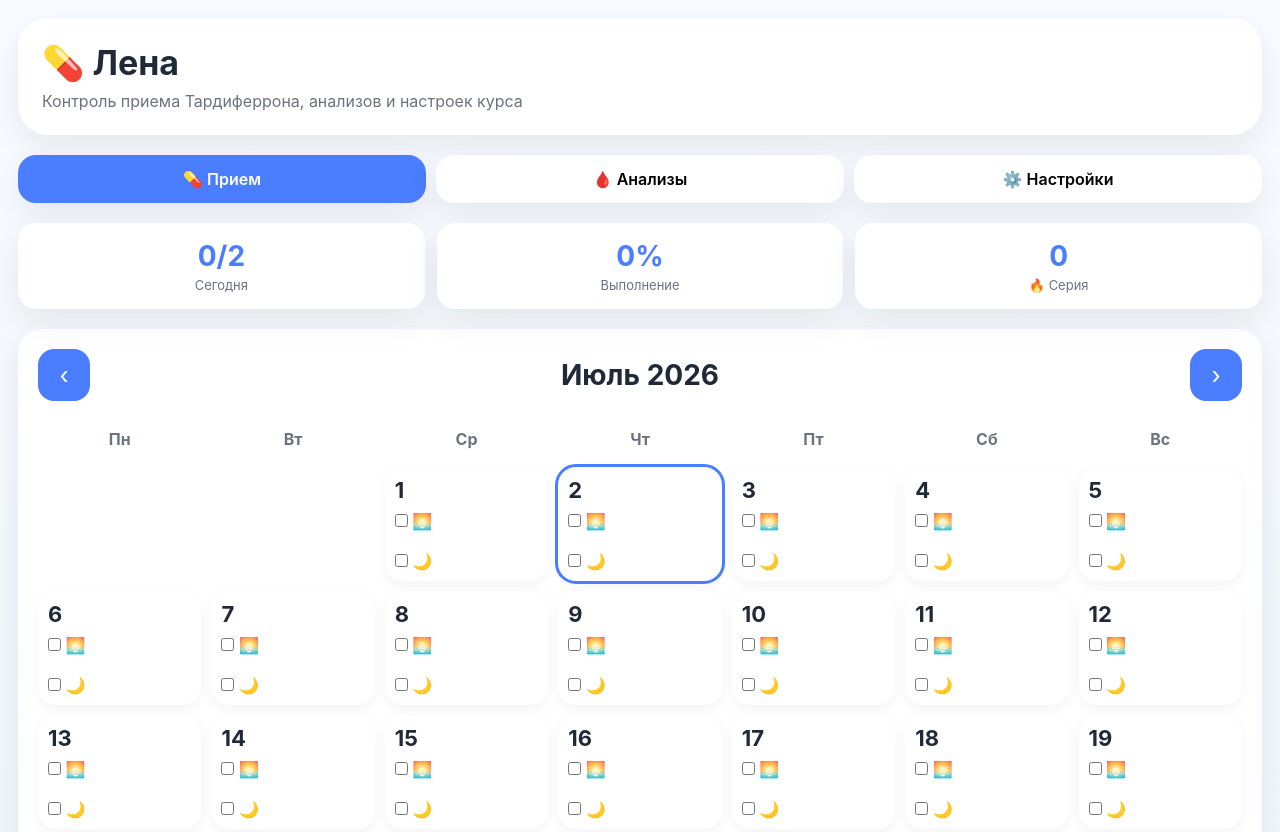
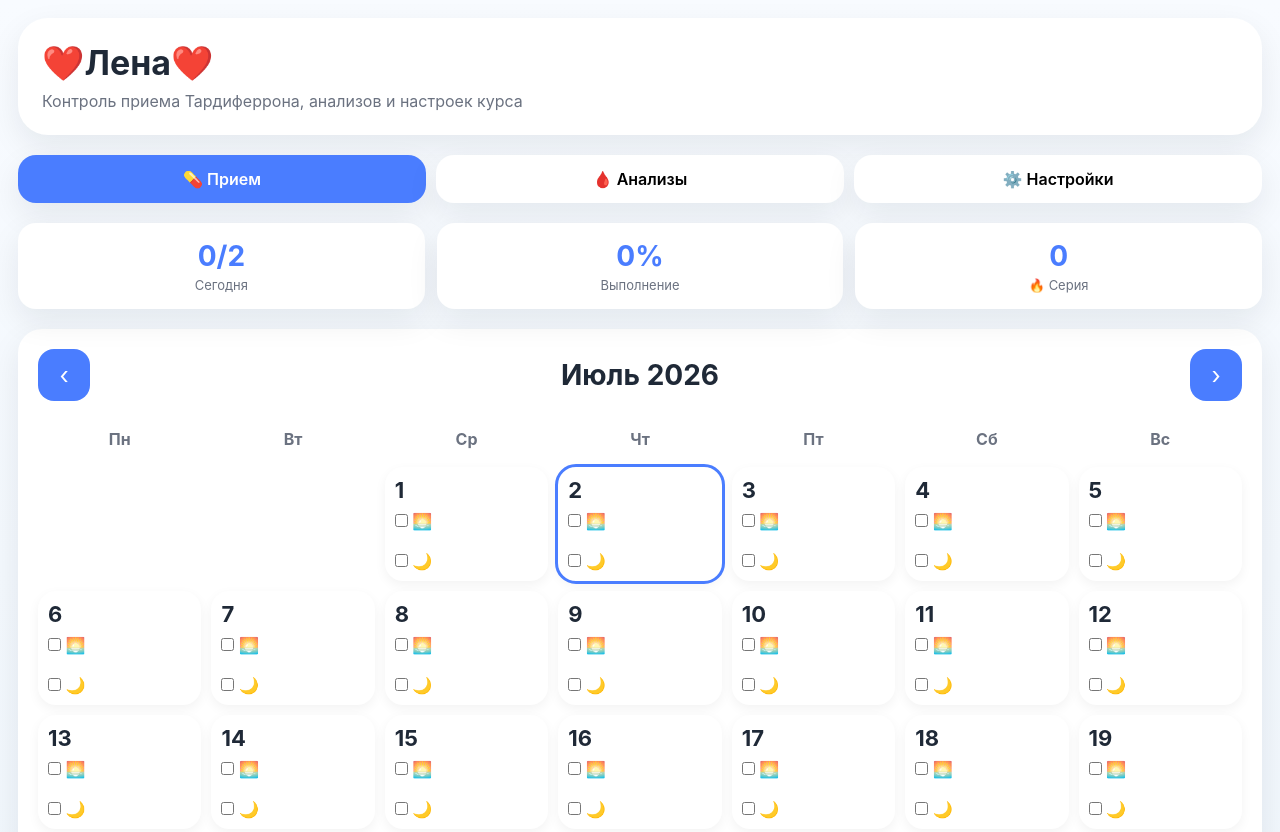
Before and after one commit to mi4edo-debug/lena-tardyferon, a plain HTML site: page index.html in a window 1280 px wide. Shown: the top 832 px of the page. Drawn offline with Linux system fonts and the light colour scheme.

Commit message:
Update index.html

```diff
--- a/index.html
+++ b/index.html
@@ -229,7 +229,7 @@ overflow:auto;
 
 <div class="hero">
 
-<h1>💊 Лена</h1>
+<h1>❤️Лена❤️</h1>
 
 <p>
 Контроль приема Тардиферрона,
```
